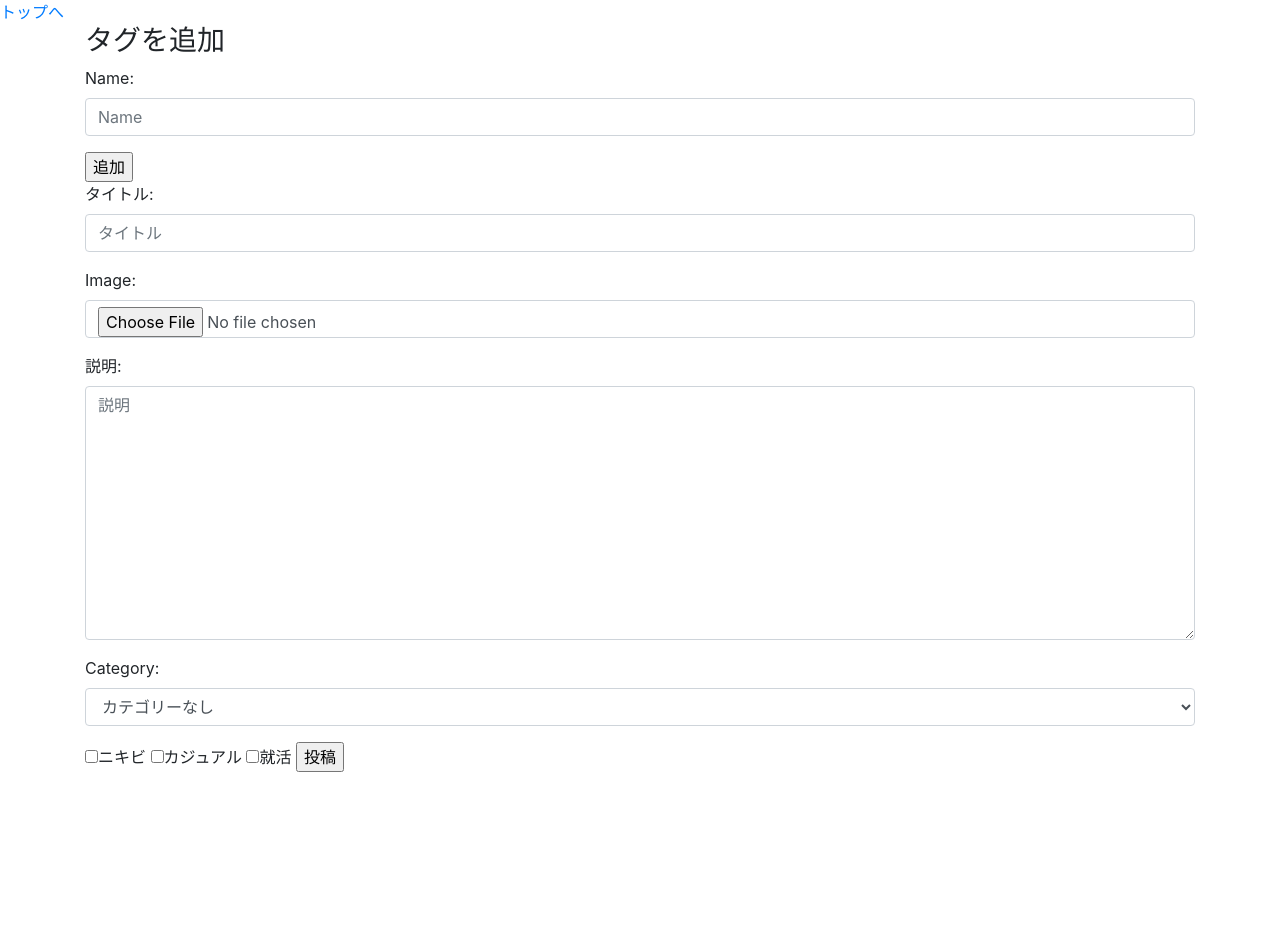
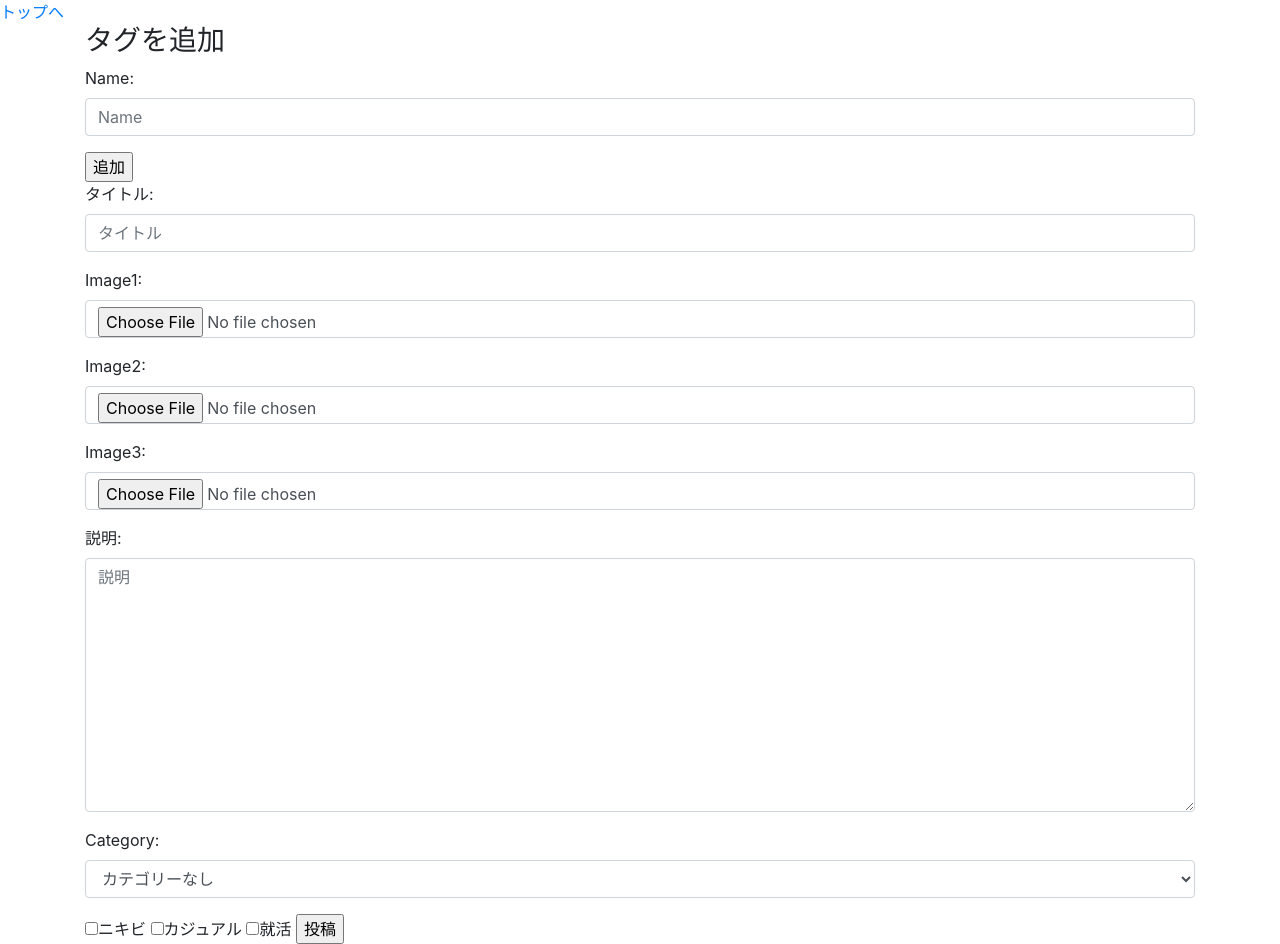
Before and after one commit to 1f101802780/MensNotion, a Django app: page /post/ in a window 1280 px wide. Before the commit the page ends 772 px from the top, so only its background shows below. Run offline with Django 3.2, Linux system fonts and the light colour scheme; a user stored in the database is signed in; data comes from the database, SQL or seed files in the repository; some libraries are stand-ins or nearby versions.

Commit message:
最大3つの画像のアップロードを可能にした

```diff
--- a/groomings/forms.py
+++ b/groomings/forms.py
@@ -14,7 +14,9 @@ class BaseForm(forms.ModelForm):
 
 
 class PostForm(BaseForm):
-    image = forms.FileField(required=False)
+    image1 = forms.FileField(required=False)
+    image2 = forms.FileField(required=False)
+    image3 = forms.FileField(required=False)
     category = forms.ChoiceField(
         choices = (
             ('none_category', 'カテゴリーなし'),
@@ -31,7 +33,9 @@ class PostForm(BaseForm):
         exclude = ['user', 'favorite', 'created_at']
         labels = {
             'title': 'タイトル',
-            'image': '画像',
+            'image1': '画像1',
+            'image2': '画像2',
+            'image3': '画像3',
             'text': '説明',
             'category': 'カテゴリー'
         }
@@ -42,7 +46,9 @@ class CommentForm(BaseForm):
         fields =('text',)
 
 class QuestionForm(BaseForm):
-    image = forms.FileField(required=False)
+    image1 = forms.FileField(required=False)
+    image2 = forms.FileField(required=False)
+    image3 = forms.FileField(required=False)
 
     class Meta:
         model = Question
@@ -50,7 +56,9 @@ class QuestionForm(BaseForm):
         label = {
             'title': 'タイトル',
             'text': '本文',
-            'image': '画像',
+            'image1': '画像1',
+            'image2': '画像2',
+            'image3': '画像3',
             'give_point': '付与するポイント',
             'giver': '自分(ログイン処理作ったら消す)',
             'recipient': '質問する相手'
--- a/groomings/models.py
+++ b/groomings/models.py
@@ -71,7 +71,9 @@ class Date(models.Model):
 class Post(Date):
     """投稿モデル"""
     title = models.CharField(max_length=30, null=True, blank=True)
-    image = models.FileField(upload_to='post_image/', null=True)
+    image1 = models.FileField(upload_to='post_image/', null=True)
+    image2 = models.FileField(upload_to='post_image/', null=True)
+    image3 = models.FileField(upload_to='post_image/', null=True)
     text = models.TextField(null=True, blank=True)
     user = models.ForeignKey(
         'User', on_delete=models.CASCADE, related_name="user_post"
@@ -103,7 +105,9 @@ class Question(Date):
     """匿名質問モデル"""
     title = models.CharField(max_length=30, null=True, blank=True)
     text = models.TextField(null=False, blank=False)
-    image = models.FileField(upload_to='question_image/', null=True)
+    image1 = models.FileField(upload_to='question_image/', null=True)
+    image2 = models.FileField(upload_to='question_image/', null=True)
+    image3 = models.FileField(upload_to='question_image/', null=True)
     give_point = models.IntegerField(blank=False, null=False, default=5, validators=[MinValueValidator(5)])
 
     # 質問する人
@@ -120,7 +124,7 @@ class Question(Date):
     # 回答者への評価(5段階)
     to_recipient_point = models.IntegerField(validators=[MinValueValidator(1), MaxValueValidator(5)], null=True)
     # openかcloseか(質問者と回答者両方が評価するとclose)
-    is_activate = models.BooleanField(default=True)
+    is_active = models.BooleanField(default=True)
 
     class Meta:
         db_table = 'question'
```
Also changed, not shown: groomings/templates/groomings/question_detail.html (+9 -0 lines), groomings/templates/groomings/top.html (+8 -2 lines), db.sqlite3, groomings/migrations/0007_auto_20211122_0131.py (added), media/post_image/スクリーンショット_2021-10-29_2.29.41_7mq3iqj.png (added), media/post_image/スクリーンショット_2021-10-29_2.30.09.png (added), media/post_image/スクリーンショット_2021-10-29_2.31.54.png (added).
